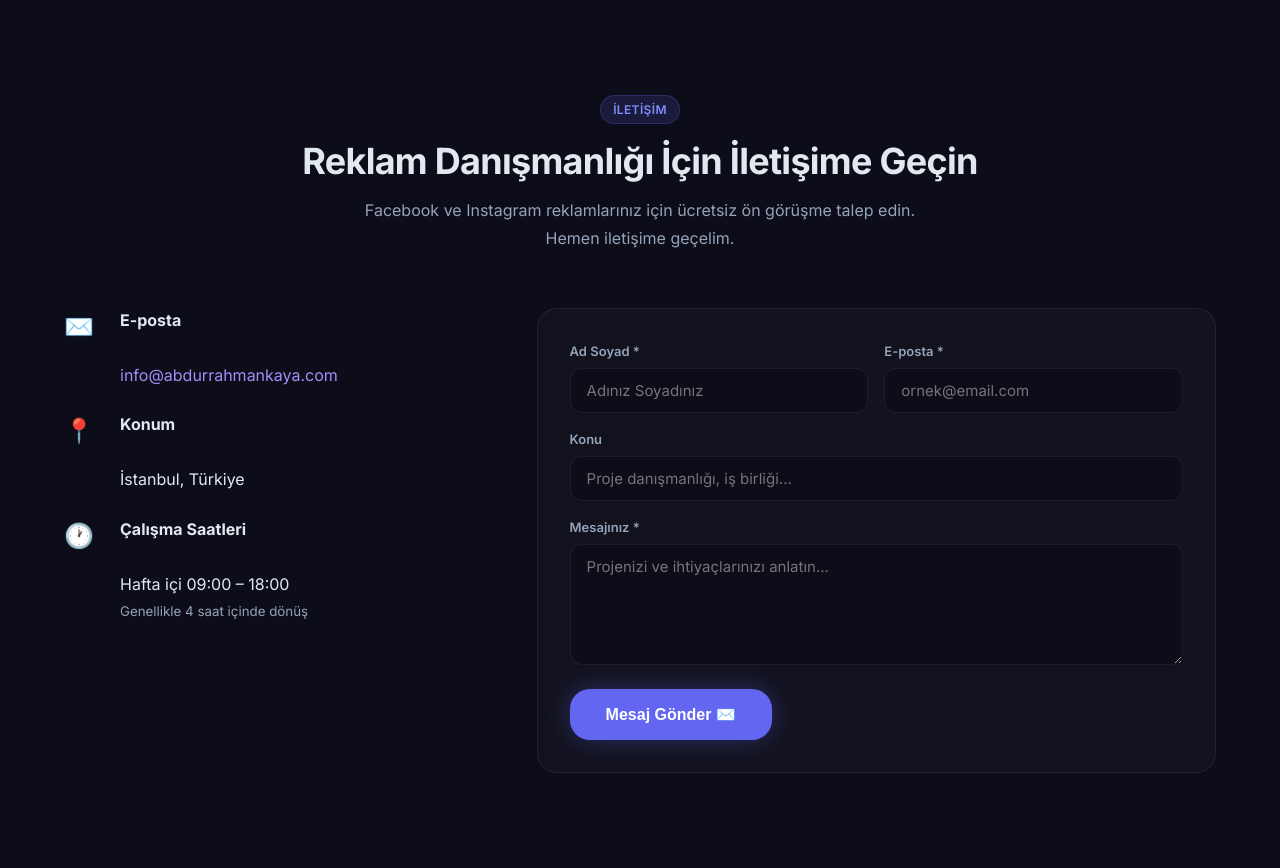
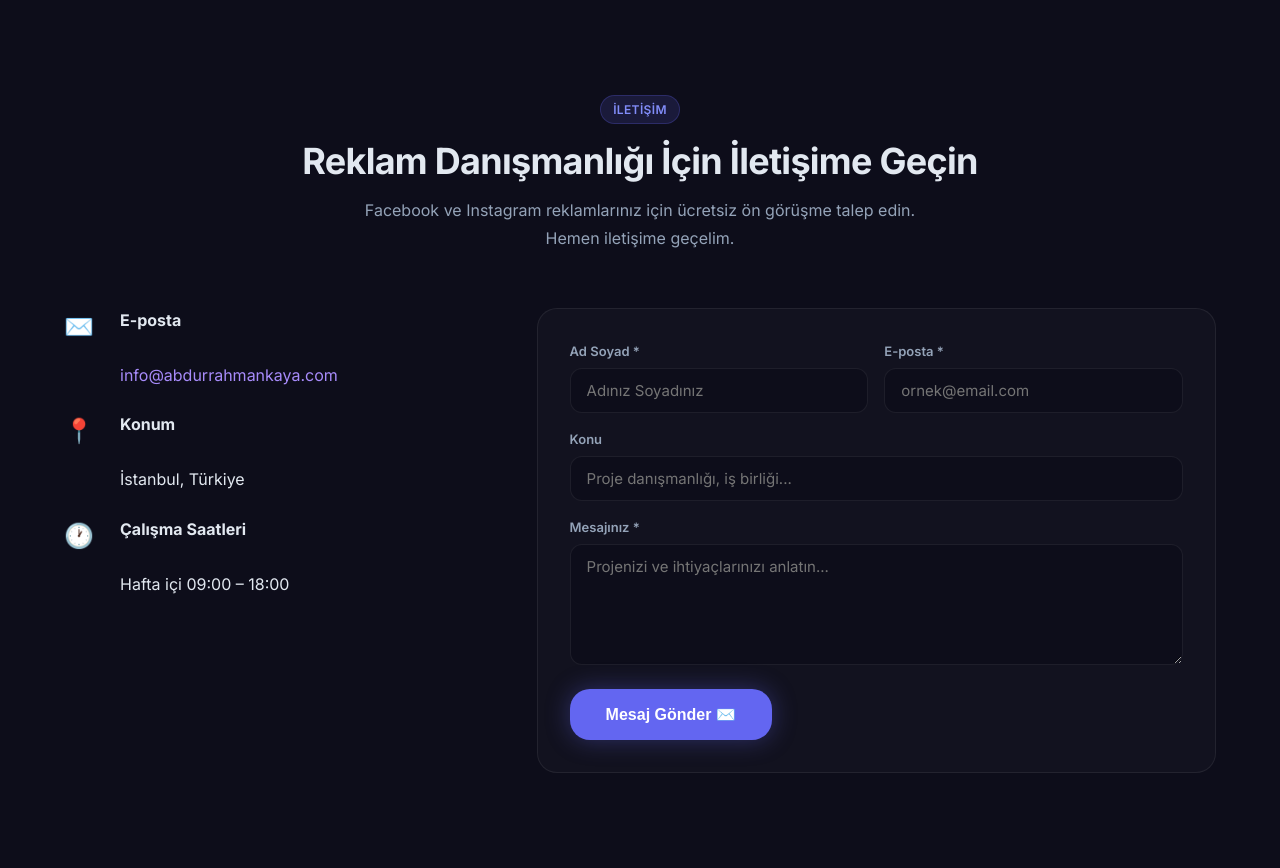
Before and after one commit to abdurrahmankayaart/abdurrahmankaya-website, a PHP site: page / in a window 1280 px wide. Shown: the part 5507-6375 px from the top of the page. Run offline with PHP 8.4, Linux system fonts and the light colour scheme; data comes from the database, SQL or seed files in the repository; tables that the repository leaves empty hold one stand-in row (values such as "Sample post"); grey boxes marked "Sample" are stand-in pictures; some libraries are stand-ins or nearby versions.

Commit message:
İletişim: '4 saat içinde dönüş' metni kaldırıldı
Co-Authored-By: Claude Sonnet 4.6 <noreply@anthropic.com>

```diff
--- a/html/index.php
+++ b/html/index.php
@@ -409,7 +409,7 @@ $skills = array_filter(array_map('trim', explode(',', $cfg['skills'] ?? '')));
         </div>
         <div class="contact-item">
           <div class="contact-icon">🕐</div>
-          <div><strong>Çalışma Saatleri</strong><br>Hafta içi 09:00 – 18:00<br><small style="color:var(--muted)">Genellikle 4 saat içinde dönüş</small></div>
+          <div><strong>Çalışma Saatleri</strong><br>Hafta içi 09:00 – 18:00</div>
         </div>
         <div class="contact-social">
           <?php if ($cfg['linkedin']  ?? ''): ?><a href="<?= e($cfg['linkedin'])  ?>" class="social-link" target="_blank" rel="noopener" aria-label="LinkedIn">in</a><?php endif; ?>
```
